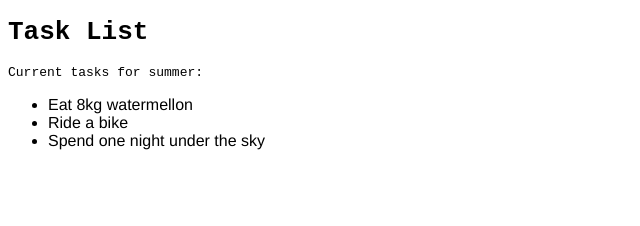
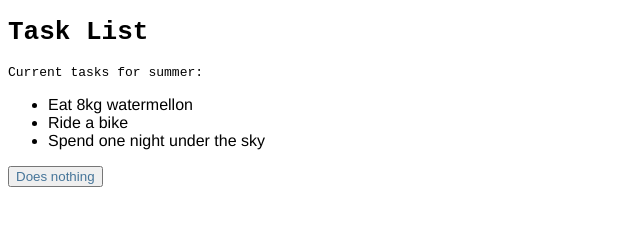
Before and after one commit to ViktoriyaVitova/congenial-dollop, a plain HTML site: page index.html in a window 1280 px wide. Shown: the whole page, without its empty margins (0-640 px from the left). Drawn offline with Linux system fonts and the light colour scheme.

Commit message:
feat: adds button

```diff
--- a/index.html
+++ b/index.html
@@ -15,5 +15,6 @@
       <li class="list">Ride a bike</li>
       <li>Spend one night under the sky</li>
     </ul>
+    <button class="btn">Does nothing</button>
 </body>
 </html>
--- a/main.css
+++ b/main.css
@@ -5,3 +5,7 @@ body {
 ul {
     font-family: helvetica;
 }
+
+.btn {
+    color: #467599;
+}
```
